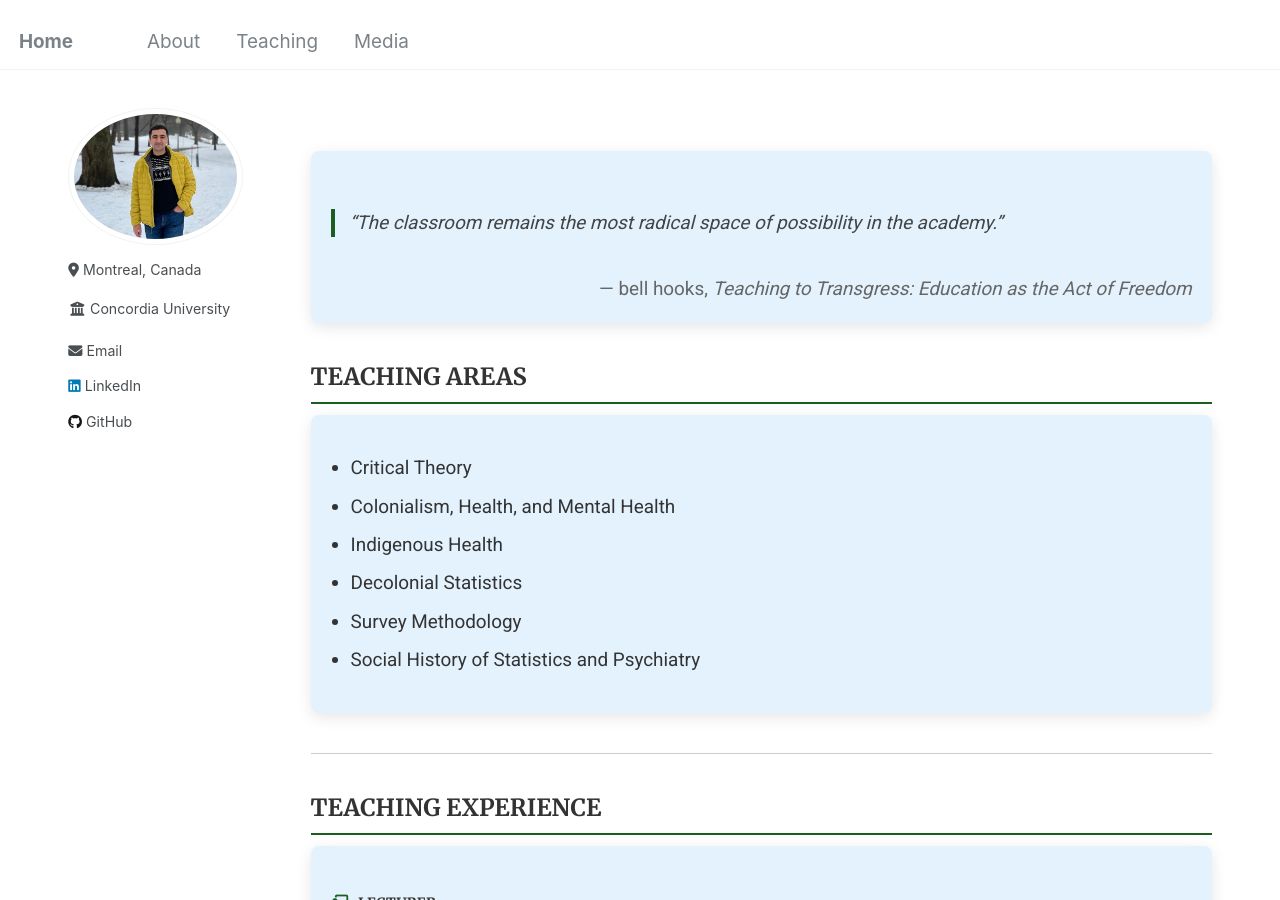
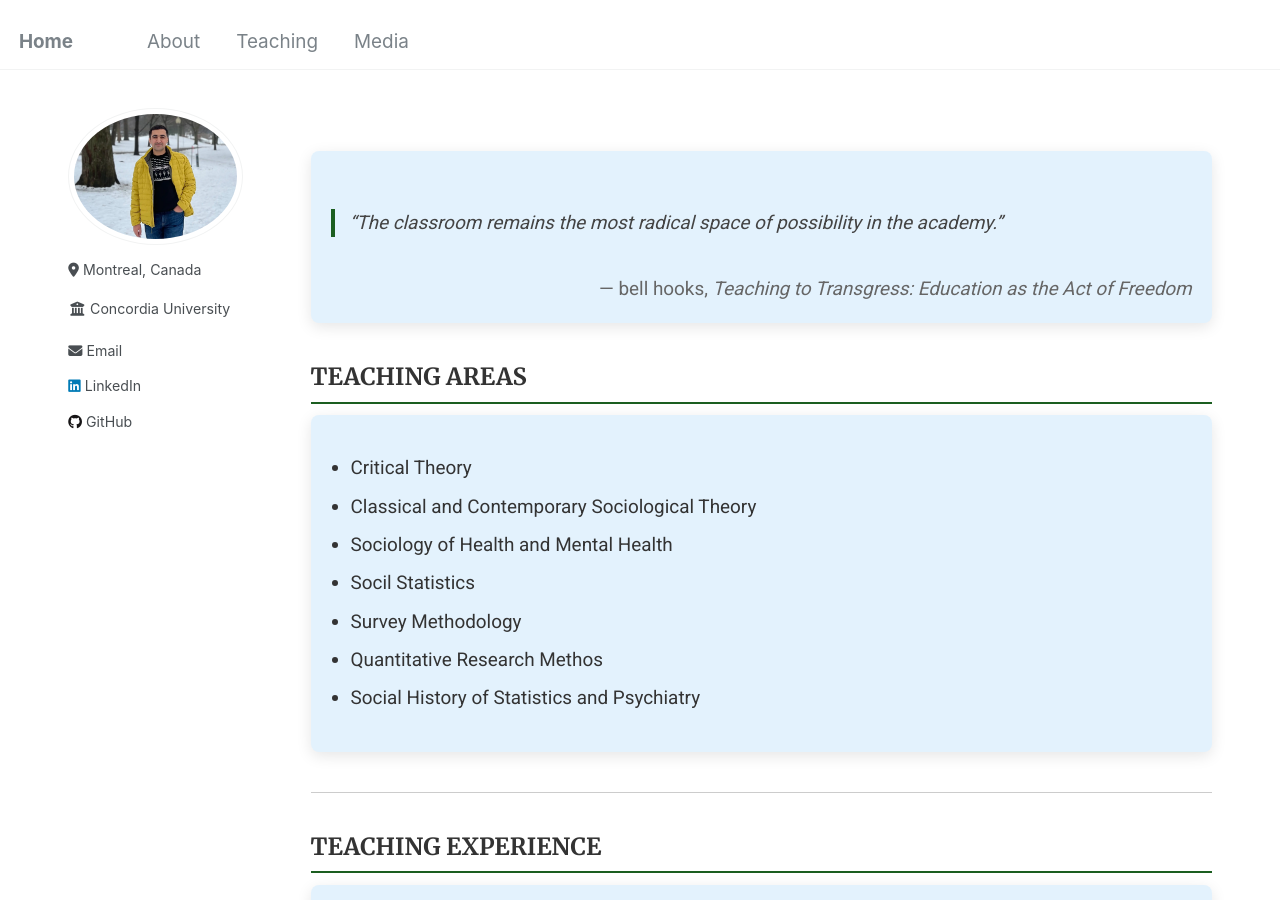
Before and after one commit to Mohsnmonji/mohsnmonji.github.io, a Jekyll site: the page built from _pages/teaching.md, in a window 1280 px wide and 900 px high. Built offline with Jekyll 4.4.1, drawn with Linux system fonts in a browser that asks for light colours.

Commit message:
Update teaching.md

```diff
--- a/_pages/teaching.md
+++ b/_pages/teaching.md
@@ -77,10 +77,11 @@ author_profile: true
   <div class="teaching-card">
     <ul class="teaching-list" style="list-style-type: disc; padding-left: 20px;">
       <li>Critical Theory</li>
-      <li>Colonialism, Health, and Mental Health</li>
-      <li>Indigenous Health</li>
-      <li>Decolonial Statistics</li>
+      <li>Classical and Contemporary Sociological Theory</li>
+      <li>Sociology of Health and Mental Health</li>
+      <li>Socil Statistics</li>
       <li>Survey Methodology</li>
+      <li>Quantitative Research Methos</li>
       <li>Social History of Statistics and Psychiatry</li>
     </ul>
   </div>
```
